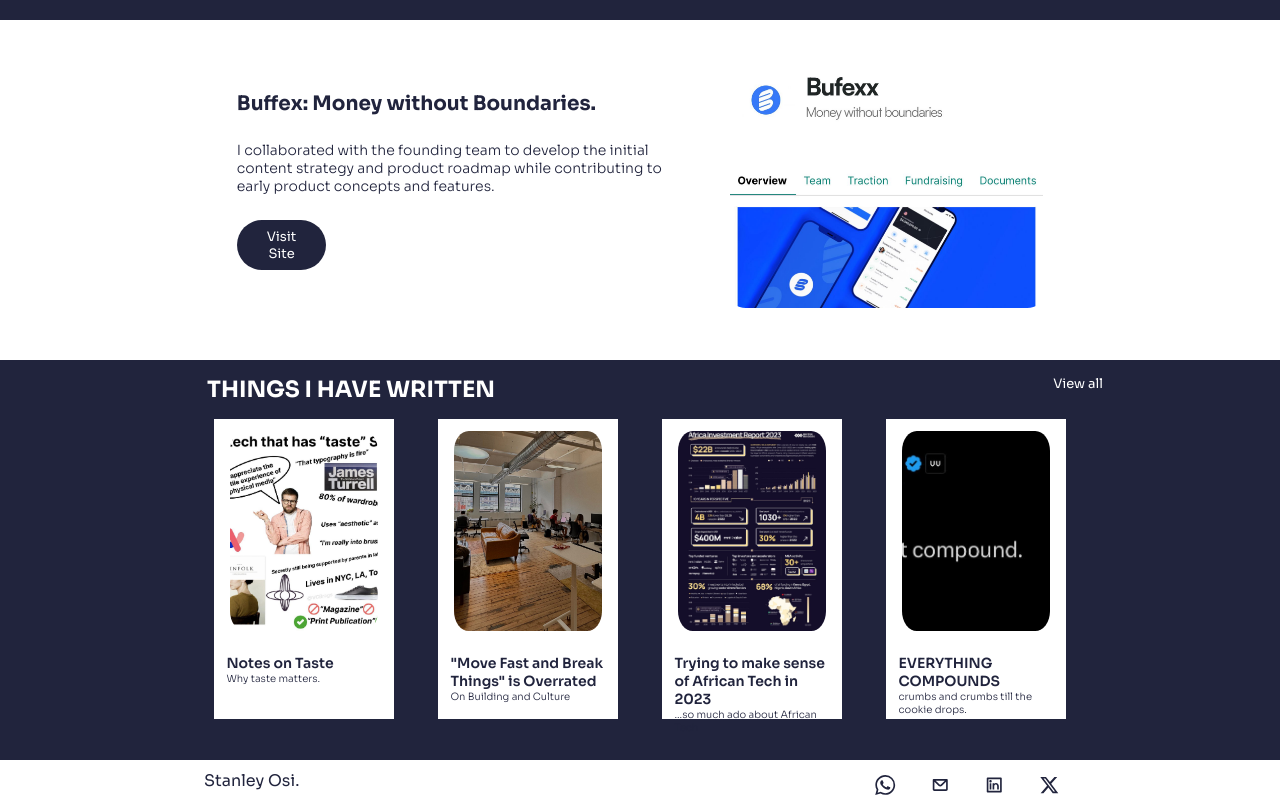
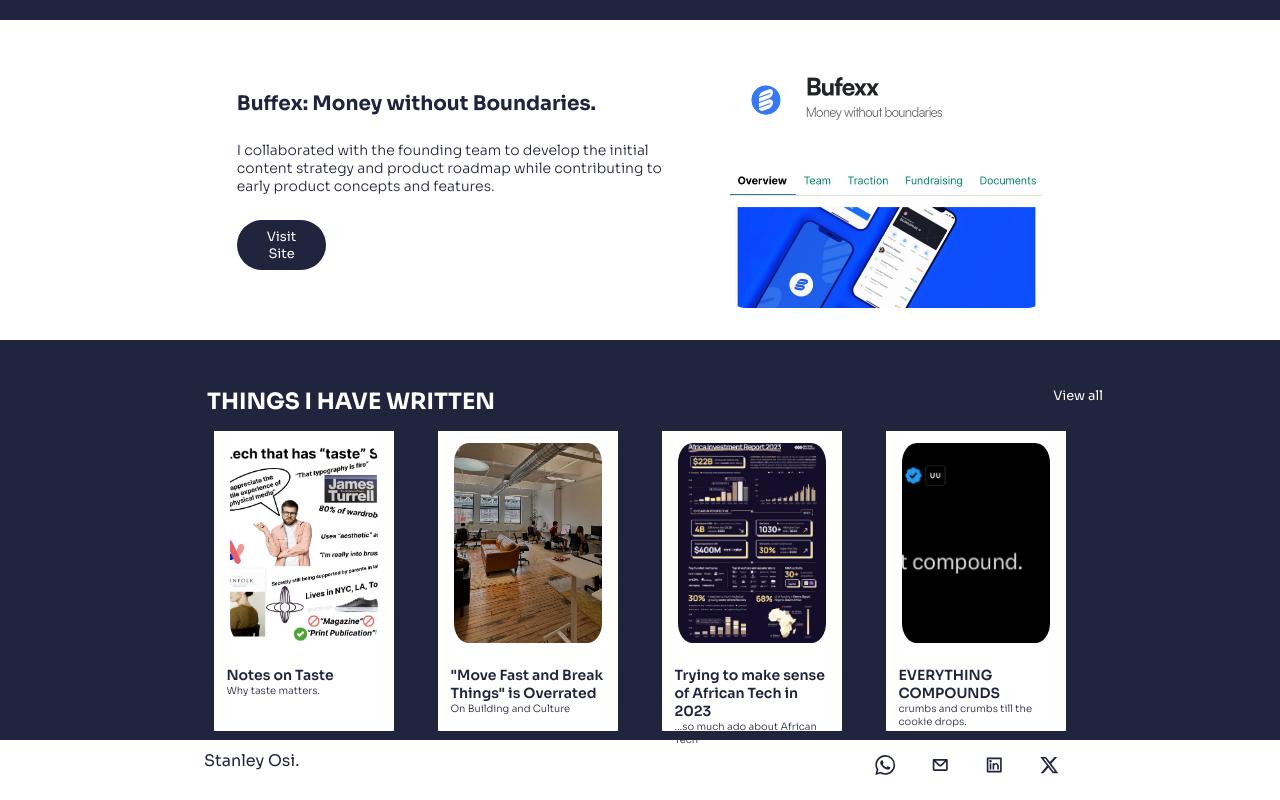
Before and after one commit to Ogaga01/Stan-Portfolio, a React (Vite) app: page / in a window 1280 px wide. Shown: the part 1772-2572 px from the top of the page. Built offline with nearby package versions, Linux system fonts and the light colour scheme.

Commit message:
Modify Footer

```diff
--- a/src/sass/_footer.module.scss
+++ b/src/sass/_footer.module.scss
@@ -26,7 +26,6 @@
   }
 
   @include respond(mob-nav) {
-    margin-top: 3rem;
     justify-self: center;
     width: 100%;
   }
--- a/src/sass/_post.module.scss
+++ b/src/sass/_post.module.scss
@@ -5,6 +5,8 @@
   width: 100%;
   background-color: $color-primary;
   height: 40rem;
+  padding-top: 1.2rem;
+  padding-bottom: 2rem;
 
   @include respond(mob-nav) {
     height: auto;
@@ -43,7 +45,7 @@
 
   @include respond(mob-nav) {
     align-self: center;
-    width: 80%;
+    width: 90%;
   }
 }
 
--- a/src/sass/_works.module.scss
+++ b/src/sass/_works.module.scss
@@ -164,6 +164,10 @@
   margin-bottom: 2.5rem;
   color: $color-primary;
   font-size: 1.5rem;
+
+  @include respond(mob-nav) {
+    width: 90%;
+  }
 }
 
 .image {
```
